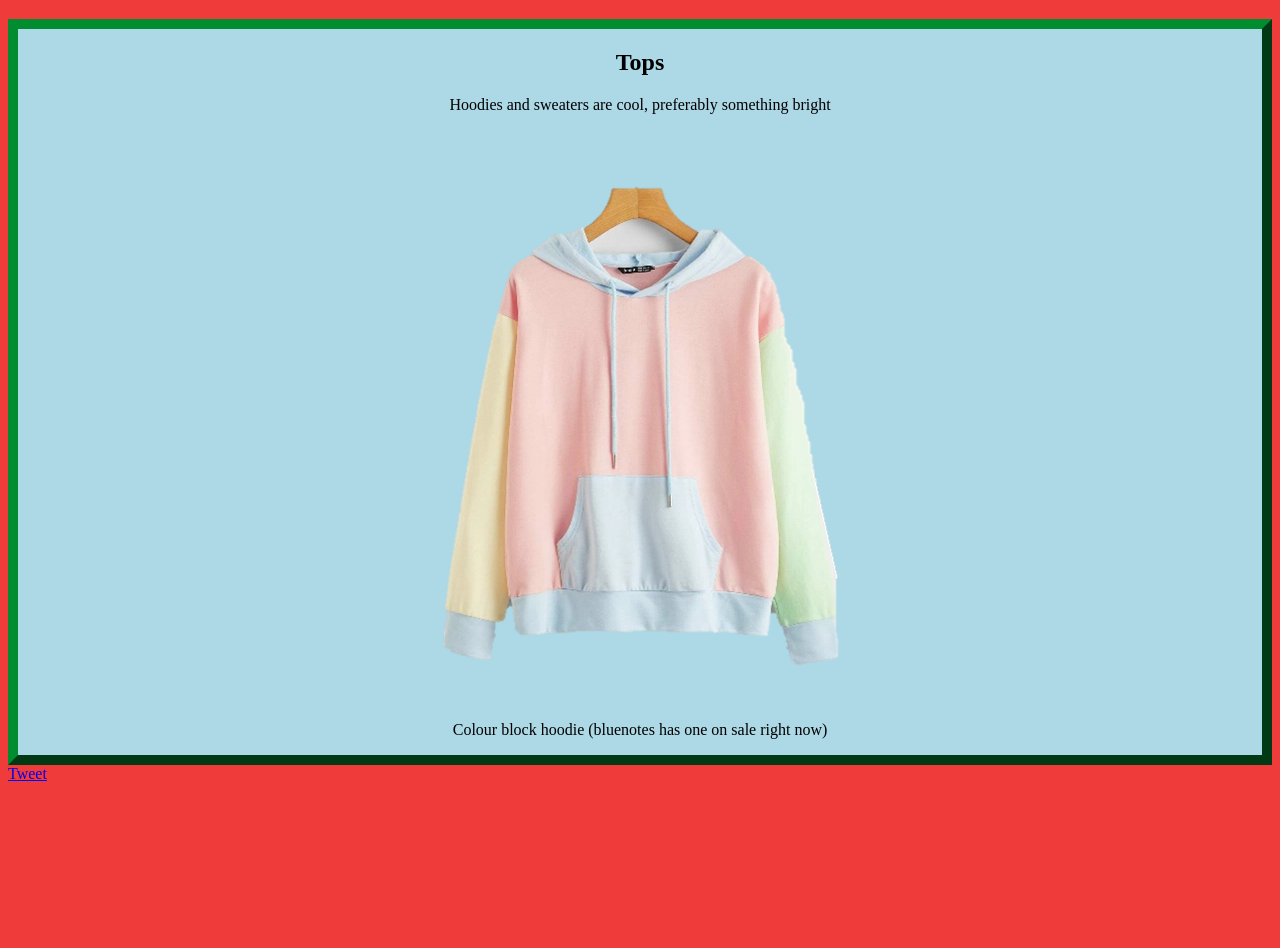
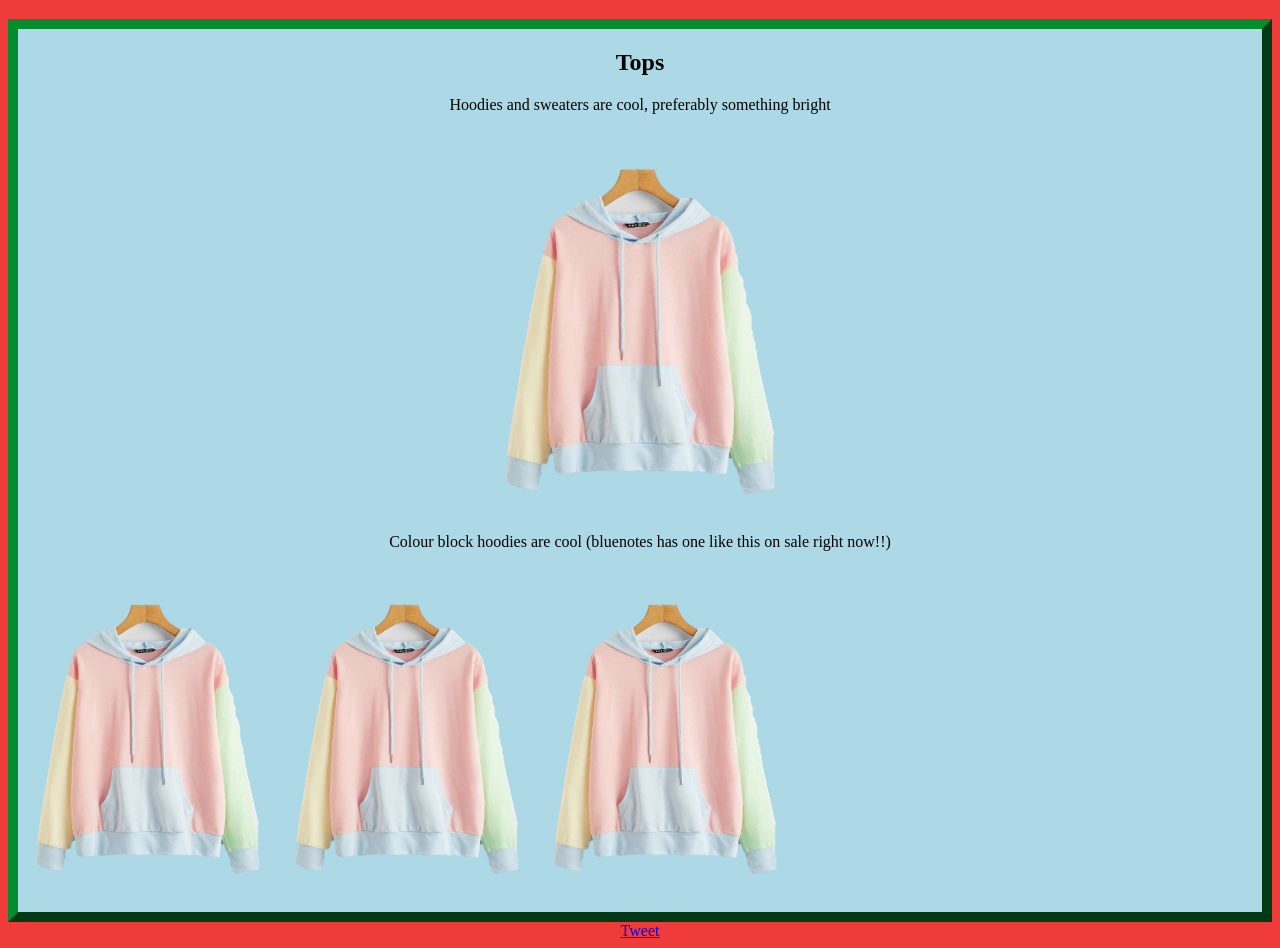
Before and after one commit to AlphaQ13/2021-christmas-list, a plain HTML site: page index.html in a window 1280 px wide. Shown: the part 61-1009 px from the top of the page. Before the commit the page ends 852 px from the top, so only its background shows below. Drawn offline with Linux system fonts and the light colour scheme.

Commit message:
Update index.html

```diff
--- a/index.html
+++ b/index.html
@@ -10,9 +10,28 @@
         <style>
             h1 {text-align: center;}
 
+            img {
+                max-width: 300px;
+            }
             .tops {
               border: 10px outset rgb(0, 141, 47);
               background-color: lightblue;
+              text-align: center;
+            }
+
+            .column {
+                float: left;
+                width: 20%;
+                padding: 5px;
+            }
+            /* Clearfix (clear floats) */
+            .row::after {
+                content: "";
+                clear: both;
+                display: table;
+            }
+
+            .bottom {
               text-align: center;
             }
         </style>
@@ -28,12 +47,26 @@
                 Hoodies and sweaters are cool, preferably something bright
             </p>
             <figure>
-                <img src="images\colourBlock.png" alt="colour block hoodie" >
-                <figcaption>Colour block hoodie (bluenotes has one on sale right now)</figcaption>
+                <img src="images\colourBlock.png" alt="colour block hoodie">
+                <figcaption>Colour block hoodies are cool (bluenotes has one like this on sale right now!!)</figcaption>
             </figure>
+
+            <div class="row">
+                <div class="column">
+                  <img src="images\colourBlock.png" alt="Snow" style="width:100%">
+                </div>
+                <div class="column">
+                  <img src="images\colourBlock.png" alt="Forest" style="width:100%">
+                </div>
+                <div class="column">
+                  <img src="images\colourBlock.png" alt="Mountains" style="width:100%">
+                </div>
+              </div>
         </div>
 
-        <!--A tweet button cause why not-->
-        <a href="https://twitter.com/share?ref_src=twsrc%5Etfw" class="twitter-share-button" data-size="large" data-text="Check out this cool website!" data-url="https://alphaq13.github.io/2021-christmas-list/" data-hashtags="ConnorsChristmasList2021" data-lang="en" data-show-count="false">Tweet</a><script async src="https://platform.twitter.com/widgets.js" charset="utf-8"></script>
+        <div class="bottom";>
+            <!--A tweet button cause why not-->
+            <a href="https://twitter.com/share?ref_src=twsrc%5Etfw" class="twitter-share-button" data-size="large" data-text="Check out this cool website!" data-url="https://alphaq13.github.io/2021-christmas-list/" data-hashtags="ConnorsChristmasList2021" data-lang="en" data-show-count="false">Tweet</a><script async src="https://platform.twitter.com/widgets.js" charset="utf-8"></script>
+        </div>
     </body>
 </html>
```
